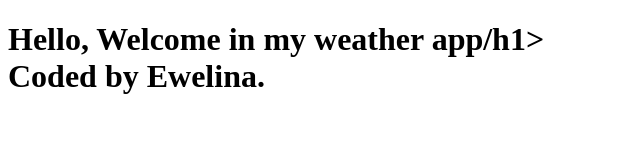
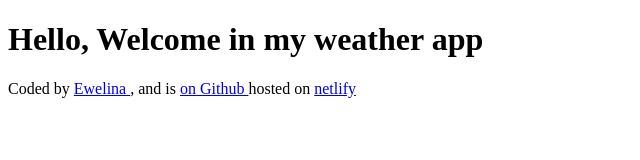
Before and after one commit to pewcia/Weather-app, a plain HTML site: page index.html in a window 1280 px wide. Shown: the whole page, without its empty margins (0-640 px from the left). Drawn offline with Linux system fonts and the light colour scheme.

Commit message:
Links added to HTML

```diff
--- a/index.html
+++ b/index.html
@@ -1,12 +1,19 @@
 <!DOCTYPE html>
 <html lang="en">
-<head>
-    <meta charset="UTF-8">
-    <meta name="viewport" content="width=device-width, initial-scale=1.0">
+  <head>
+    <meta charset="UTF-8" />
+    <meta name="viewport" content="width=device-width, initial-scale=1.0" />
     <title>Weather App</title>
-</head>
-<body>
-    <h1>Hello, Welcome in my weather app/h1>
-<footer>Coded by Ewelina.</footer>
-    </body>
+  </head>
+  <body>
+    <h1>Hello, Welcome in my weather app</h1>
+    <footer>
+      Coded by <a href="https://github.com/pewcia"> Ewelina </a>, and is
+      <a href="https://github.com/pewcia/Weather-app/blob/main/index.html">
+        on Github
+      </a>
+      hosted on
+      <a href="https://main--weather-app-ewelina.netlify.app/"> netlify </a>
+    </footer>
+  </body>
 </html>
```
